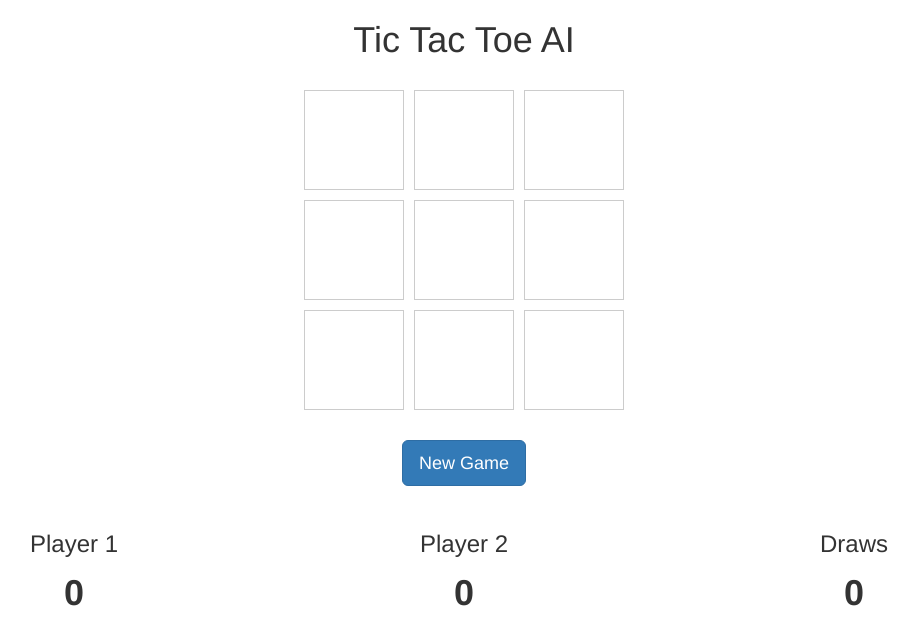
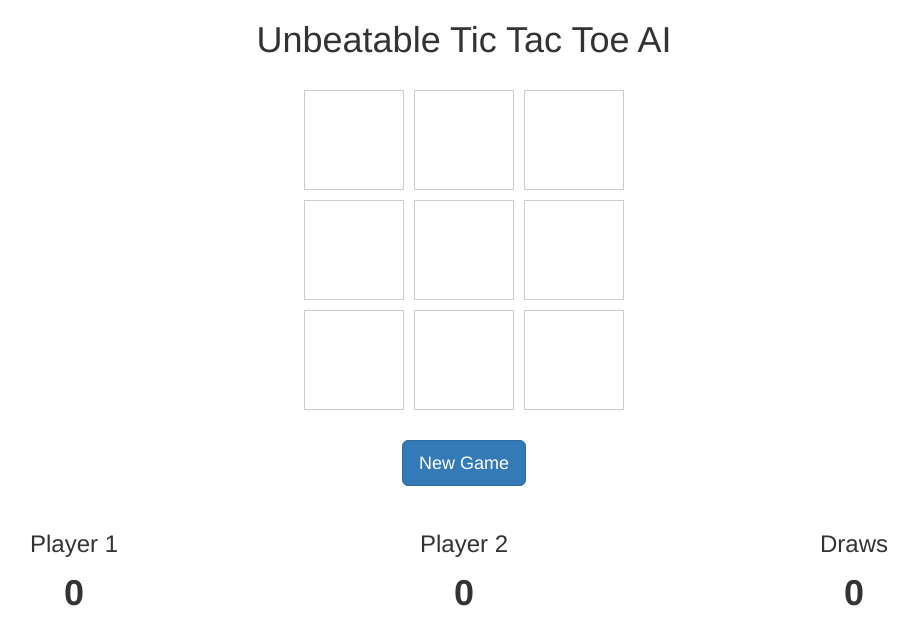
Before and after one commit to GregFrench/Unbeatable-Tic-Tac-Toe-AI, a plain HTML site: page index.html in a window 1280 px wide. Shown: the whole page, without its empty margins (176-1094 px from the left). Drawn offline with nearby package versions, Linux system fonts and the light colour scheme.

Commit message:
Updated title

```diff
--- a/index.html
+++ b/index.html
@@ -1,7 +1,7 @@
 <!DOCTYPE html>
 <html lang="en">
     <head>
-        <title>Tic Tac Toe AI</title>
+        <title>Unbeatable Tic Tac Toe AI</title>
 
         <meta charset="utf-8">
         <meta name="viewport" content="width=device-width, initial-scale=1">
@@ -13,7 +13,7 @@
         <div class="container">
             <div class="row">
                 <div class="col-md-12 text-center">
-                    <h1>Tic Tac Toe AI</h1>
+                    <h1>Unbeatable Tic Tac Toe AI</h1>
                 </div>
             </div>
 
@@ -84,10 +84,10 @@
             <div class="modal-dialog" role="document">
                 <div class="modal-content">
                     <div class="modal-header">
+                        <button type="button" class="close" data-dismiss="modal" aria-label="Close">
+                            <span aria-hidden="true">&times;</span>
+                        </button>
                         <h2 id="modal-title" class="modal-title" id="exampleModalLabel">Modal title</h2>
-                        <button type="button" class="close" data-dismiss="modal" aria-label="Close">
-                        <span aria-hidden="true">&times;</span>
-                        </button>
                     </div>
                     <div class="modal-body">
                     Would you like to play again?
```
